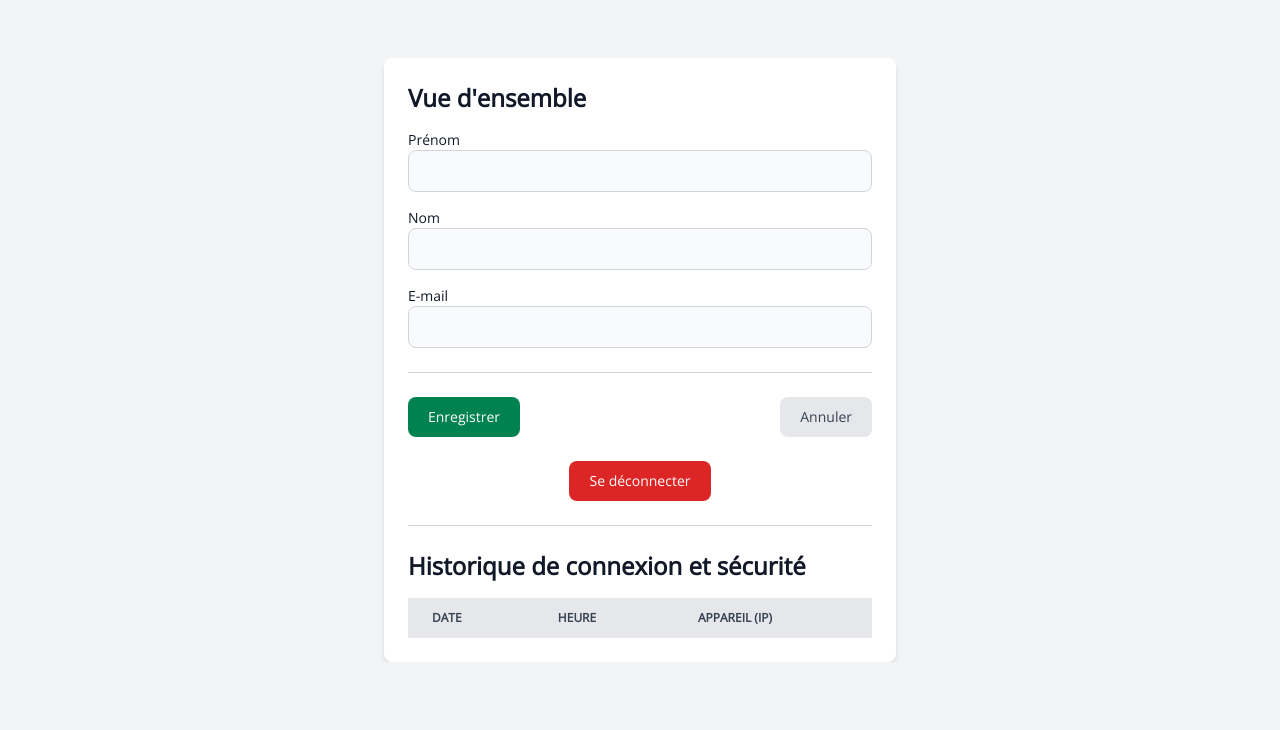
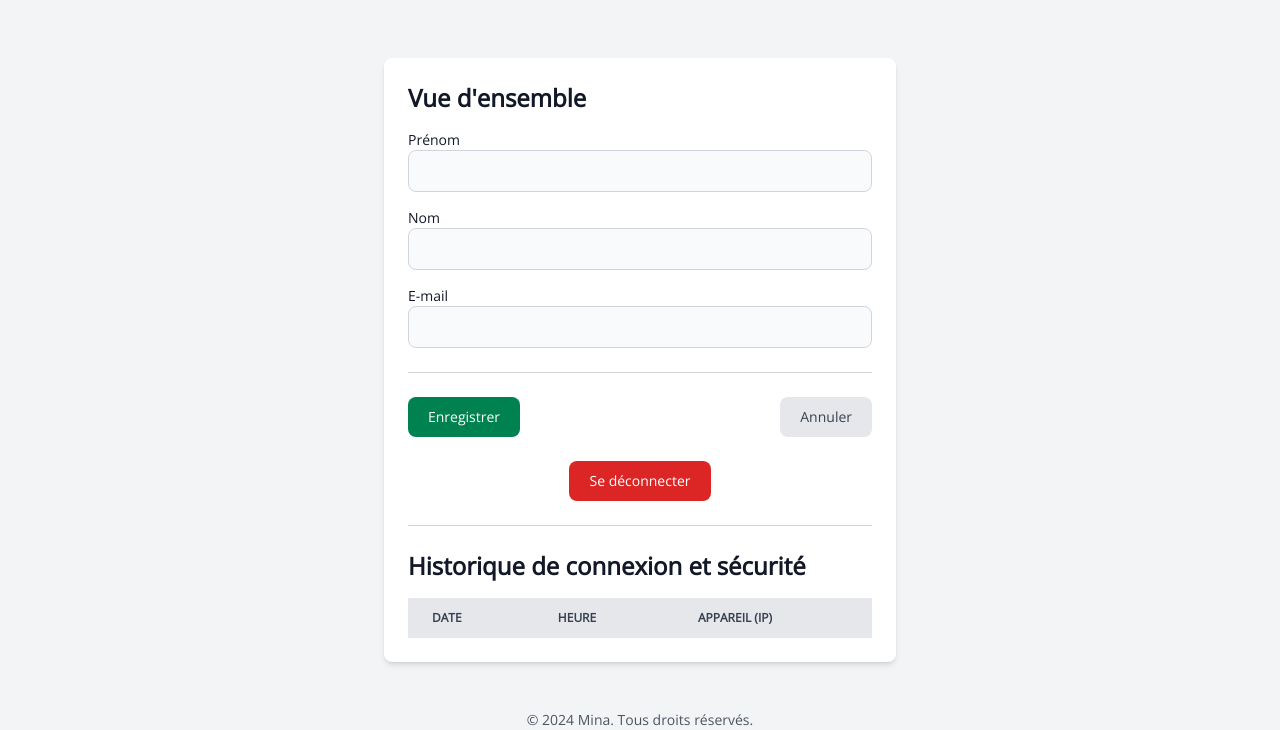
Before and after one commit to nbayat/GCTBL, a website: page public/userProfile.html in a window 1280 px wide. Shown: the part 322-1052 px from the top of the page. Before the commit the page ends 984 px from the top, so only its background shows below. Drawn offline with nearby package versions, Linux system fonts and the light colour scheme.

Commit message:
ajout footer

```diff
--- a/public/userProfile.html
+++ b/public/userProfile.html
@@ -158,7 +158,9 @@
         </div>
     </div>
 
-    <footer></footer>
+        <footer class="mt-12 text-center text-sm text-gray-600">
+        <p>&copy; 2024 Mina. Tous droits réservés.</p>
+    </footer>
 
 </body>
 
```
Also changed, not shown: public/addBankAccount.html (+5 -1 lines), public/addBankTransaction.html (+5 -2 lines), public/bankTransactionsHistory.html (+3 -1 lines), public/dashboard.html (+3 -1 lines), public/editBankAccount.html (+22 -8 lines), public/login.html (+8 -6 lines), public/register.html (+3 -0 lines).
